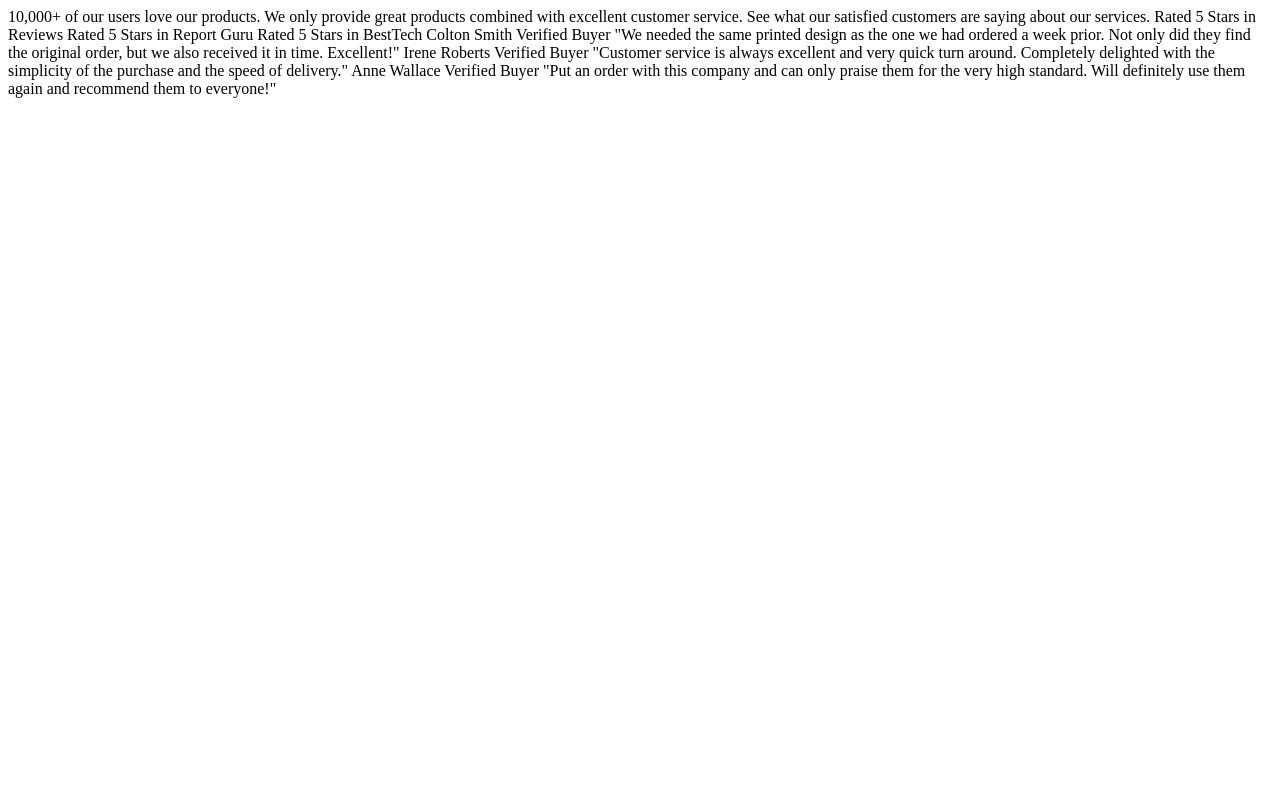
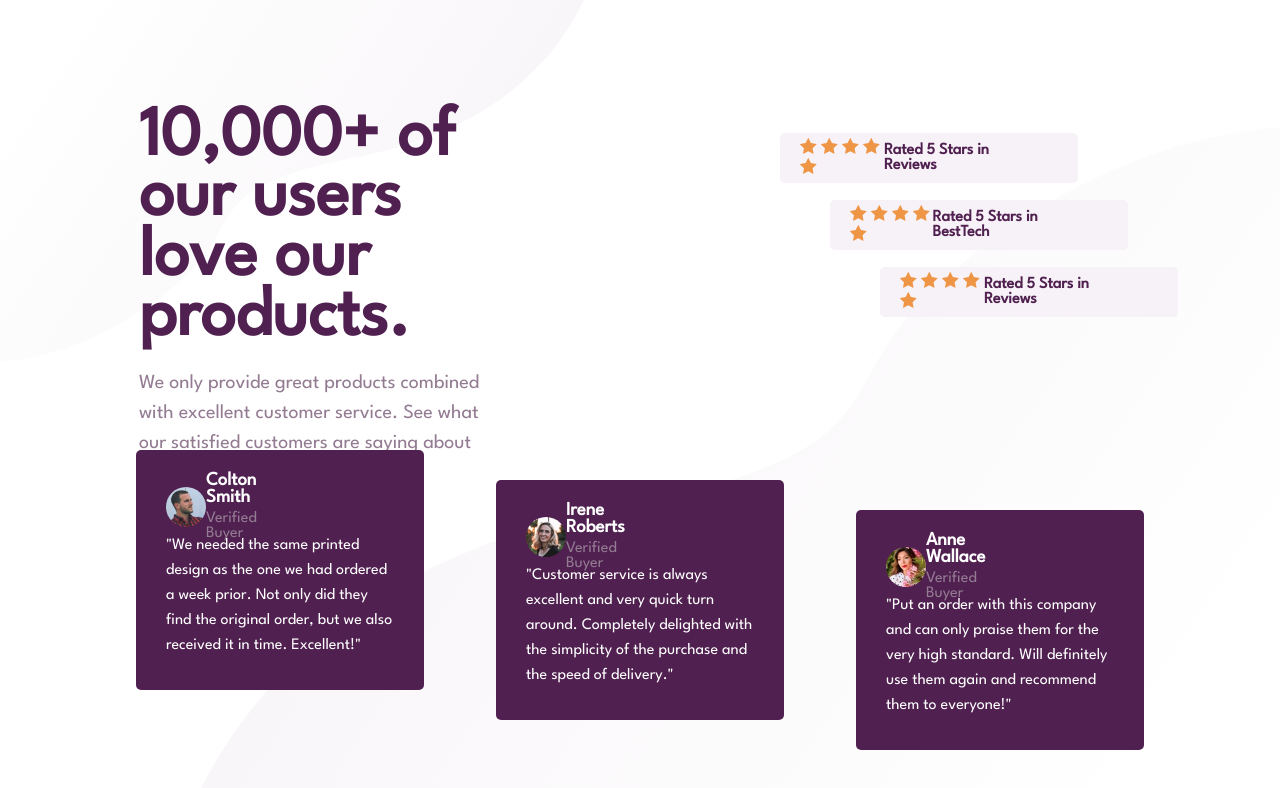
Before and after one commit to techbhisek/social-proof-css-html, a plain HTML site: page index.html in a window 1280 px wide. Drawn offline with Linux system fonts and the light colour scheme.

Commit message:
changes made

```diff
--- a/index.html
+++ b/index.html
@@ -2,29 +2,138 @@
 <html lang="en">
   <head>
     <meta charset="UTF-8" />
-    <meta name="viewport" content="width=device-width, initial-scale=1.0" />
+    <meta
+      name="viewport"
+      content="width=device-width, initial-scale=1.0"
+    />
     <!-- displays site properly based on user's device -->
-
+    <link rel="preconnect" href="https://fonts.googleapis.com" />
+    <link
+      rel="preconnect"
+      href="https://fonts.gstatic.com"
+      crossorigin
+    />
+    <link
+      href="https://fonts.googleapis.com/css2?family=League+Spartan&display=swap"
+      rel="stylesheet"
+    />
     <link
       rel="icon"
       type="image/png"
       sizes="32x32"
       href="./images/favicon-32x32.png"
     />
-
+    <link rel="stylesheet" href="./style.css" />
     <title>Social proof section</title>
   </head>
   <body>
-    10,000+ of our users love our products. We only provide great products
-    combined with excellent customer service. See what our satisfied customers
-    are saying about our services. Rated 5 Stars in Reviews Rated 5 Stars in
-    Report Guru Rated 5 Stars in BestTech Colton Smith Verified Buyer "We needed
-    the same printed design as the one we had ordered a week prior. Not only did
-    they find the original order, but we also received it in time. Excellent!"
-    Irene Roberts Verified Buyer "Customer service is always excellent and very
-    quick turn around. Completely delighted with the simplicity of the purchase
-    and the speed of delivery." Anne Wallace Verified Buyer "Put an order with
-    this company and can only praise them for the very high standard. Will
-    definitely use them again and recommend them to everyone!"
+    <div id="container">
+      <div id="heading-section">
+        <section id="header">
+          <h1 id="main-heading">
+            10,000+ of our users love our products.
+          </h1>
+          We only provide great products combined with excellent
+          customer service. See what our satisfied customers are
+          saying about our services
+        </section>
+        <section id="cards-triple">
+          <div class="five-star-card-info">
+            <div class="five-star">
+              <img src="./images/icon-star.svg" alt="" class="star" />
+              <img src="./images/icon-star.svg" alt="" class="star" />
+              <img src="./images/icon-star.svg" alt="" class="star" />
+              <img src="./images/icon-star.svg" alt="" class="star" />
+              <img src="./images/icon-star.svg" alt="" class="star" />
+            </div>
+            <h4>Rated 5 Stars in Reviews</h4>
+          </div>
+          <div class="five-star-card-info">
+            <div class="five-star">
+              <img src="./images/icon-star.svg" alt="" class="star" />
+              <img src="./images/icon-star.svg" alt="" class="star" />
+              <img src="./images/icon-star.svg" alt="" class="star" />
+              <img src="./images/icon-star.svg" alt="" class="star" />
+              <img src="./images/icon-star.svg" alt="" class="star" />
+            </div>
+            <h4>Rated 5 Stars in BestTech</h4>
+          </div>
+          <div class="five-star-card-info">
+            <div class="five-star">
+              <img src="./images/icon-star.svg" alt="" class="star" />
+              <img src="./images/icon-star.svg" alt="" class="star" />
+              <img src="./images/icon-star.svg" alt="" class="star" />
+              <img src="./images/icon-star.svg" alt="" class="star" />
+              <img src="./images/icon-star.svg" alt="" class="star" />
+            </div>
+            <h4>Rated 5 Stars in Reviews</h4>
+          </div>
+        </section>
+      </div>
+      <div>
+        <div class="cards">
+          <section class="cards-info">
+            <div class="profile-section">
+              <img
+                src="./images/image-colton.jpg"
+                alt=""
+                class="profile"
+              />
+              <div class="profile-details">
+                <h3>Colton Smith</h3>
+                Verified Buyer
+              </div>
+            </div>
+            <article>
+              "We needed the same printed design as the one we had
+              ordered a week prior. Not only did they find the
+              original order, but we also received it in time.
+              Excellent!"
+            </article>
+          </section>
+          <section class="cards-info">
+            <div class="profile-section">
+              <img
+                src="./images/image-irene.jpg"
+                alt=""
+                class="profile"
+              />
+              <div class="profile-details">
+                <h3>Irene Roberts</h3>
+                Verified Buyer
+              </div>
+            </div>
+            <article>
+              "Customer service is always excellent and very quick
+              turn around. Completely delighted with the simplicity of
+              the purchase and the speed of delivery."
+            </article>
+          </section>
+
+          <section class="cards-info">
+            <div class="profile-section">
+              <img
+                src="./images/image-anne.jpg"
+                alt=""
+                class="profile"
+              />
+              <div class="profile-details">
+                <h3>Anne Wallace</h3>
+                Verified Buyer
+              </div>
+            </div>
+            <article>
+              "Put an order with this company and can only praise them
+              for the very high standard. Will definitely use them
+              again and recommend them to everyone!"
+            </article>
+          </section>
+        </div>
+      </div>
+    </div>
   </body>
 </html>
+
+<!-- <div container
+    Verified Buyer
+     Verified Buyer   Verified Buyer  -->
--- /dev/null
+++ b/style.css
@@ -0,0 +1,115 @@
+#container {
+  width: 90vw;
+  height: 100vh;
+
+  margin: 0px auto;
+  box-sizing: border-box;
+}
+body {
+  margin: 0px;
+  background: url('./images/bg-pattern-top-desktop.svg'),
+    url('./images/bg-pattern-bottom-desktop.svg');
+  background-repeat: no-repeat;
+  background-position: top left, bottom right;
+  font-family: 'League Spartan', sans-serif;
+}
+#heading-section {
+  width: 87%;
+  display: flex;
+  box-sizing: border-box;
+  justify-content: space-between;
+  align-items: center;
+  margin: 0px auto;
+}
+
+#header {
+  width: 35%;
+  height: 50vh;
+  text-align: left;
+  font-size: 20px;
+  box-sizing: border-box;
+  margin-top: 50px;
+  color: hsl(303, 10%, 53%);
+  line-height: 30px;
+}
+#main-heading {
+  color: hsl(300, 43%, 22%);
+  font-size: 70px;
+  line-height: 60px;
+  margin-bottom: 20px;
+}
+#cards-triple {
+  width: 36%;
+  height: 25vh;
+  display: flex;
+  flex-direction: column;
+  justify-content: space-around;
+  align-items: flex-start;
+  box-sizing: border-box;
+}
+.five-star-card-info {
+  display: flex;
+  height: 30px;
+  width: 17vw;
+  justify-content: space-between;
+  align-items: center;
+  padding: 10px 20px;
+  padding-right: 60px;
+  border-radius: 5px;
+  background-color: hsl(300, 24%, 96%);
+  color: hsl(300, 43%, 22%);
+}
+.five-star-card-info:nth-child(2) {
+  margin-left: 50px;
+}
+.five-star-card-info:nth-child(3) {
+  margin-left: 100px;
+}
+.cards {
+  width: 100%;
+  display: flex;
+  flex-direction: row;
+  justify-content: space-evenly;
+}
+.cards-info {
+  width: 25%;
+  display: flex;
+  flex-direction: column;
+  justify-content: space-evenly;
+  height: 30vh;
+  background-color: hsl(300, 43%, 22%);
+  color: white;
+  padding: 30px;
+  border-radius: 5px;
+  box-sizing: border-box;
+}
+.profile-section {
+  display: flex;
+  width: 50%;
+  height: 50px;
+  justify-content: space-between;
+  align-items: center;
+}
+.cards-info:nth-child(2) {
+  margin-top: 30px;
+}
+.cards-info:nth-child(3) {
+  margin-top: 60px;
+}
+.profile {
+  width: 40px;
+  height: 40px;
+  border-radius: 100%;
+}
+.profile-details {
+  color: hsl(303, 10%, 53%);
+}
+.profile-details > h3 {
+  margin: 0px;
+  margin-bottom: 5px;
+  color: white;
+}
+article {
+  line-height: 25px;
+  text-align: left;
+}
```
